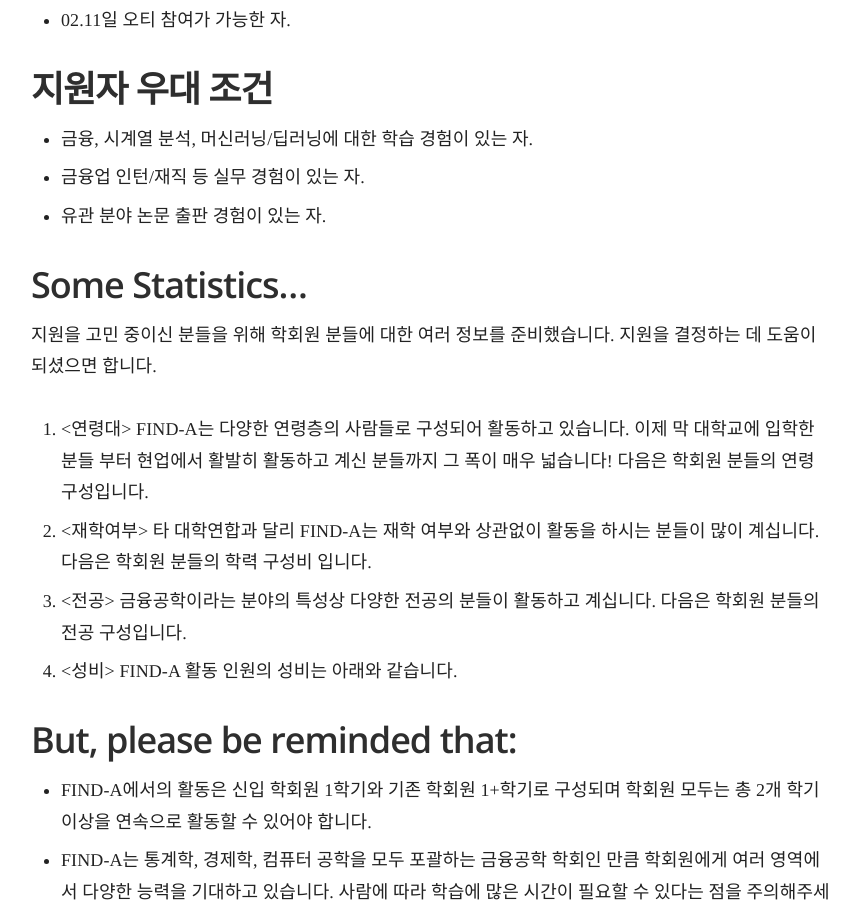
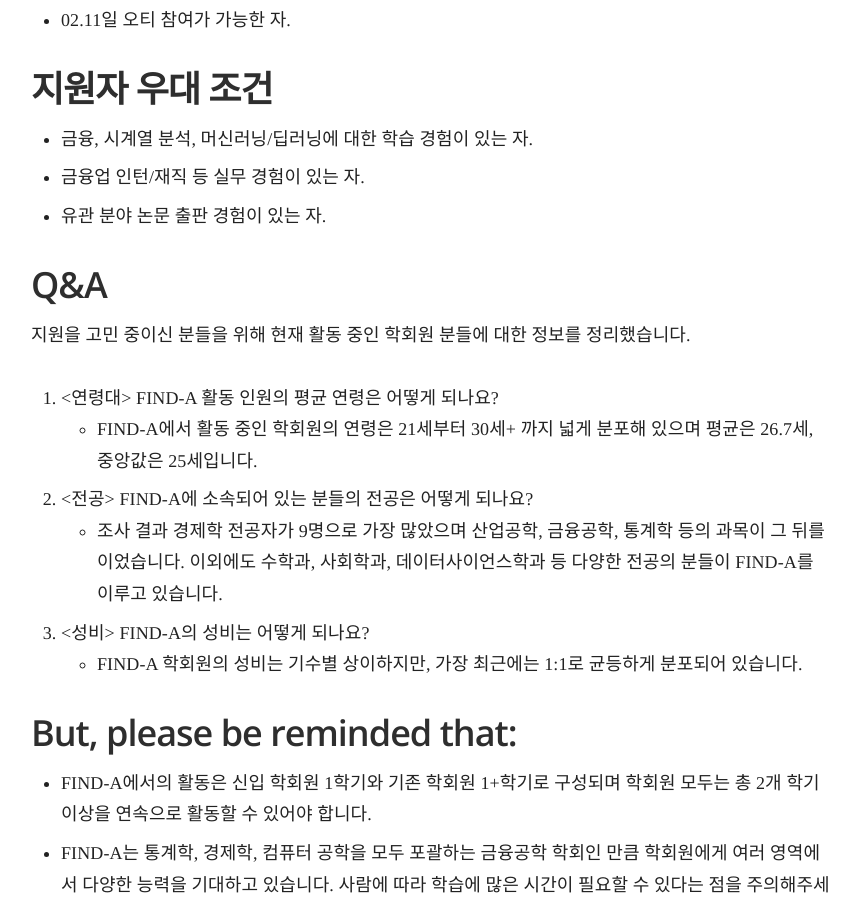
Before and after one commit to Find-A-AI/find-a-ai.github.io, a Jekyll site: the page built from _docs/3.ETC/Recruiting Info.md, in a window 1280 px wide and 900 px high, scrolled down 940 px. Shown: the whole window, without its empty margins (359-1218 px from the left). Built offline with Jekyll 4.4.1, drawn with Linux system fonts in a browser that asks for light colours; some web fonts are replaced.

Commit message:
Update Recruiting Info.md

```diff
--- a/_docs/3.ETC/Recruiting Info.md
+++ b/_docs/3.ETC/Recruiting Info.md
@@ -28,13 +28,17 @@ order: 2
   - 금융업 인턴/재직 등 실무 경험이 있는 자.
   - 유관 분야 논문 출판 경험이 있는 자.
 
-## Some Statistics...
- 지원을 고민 중이신 분들을 위해 학회원 분들에 대한 여러 정보를 준비했습니다. 지원을 결정하는 데 도움이 되셨으면 합니다.
+## Q&A
+ 지원을 고민 중이신 분들을 위해 현재 활동 중인 학회원 분들에 대한 정보를 정리했습니다.
 
- 1. <연령대> FIND-A는 다양한 연령층의 사람들로 구성되어 활동하고 있습니다. 이제 막 대학교에 입학한 분들 부터 현업에서 활발히 활동하고 계신 분들까지 그 폭이 매우 넓습니다! 다음은 학회원 분들의 연령 구성입니다.
- 2. <재학여부> 타 대학연합과 달리 FIND-A는 재학 여부와 상관없이 활동을 하시는 분들이 많이 계십니다. 다음은 학회원 분들의 학력 구성비 입니다.
- 3. <전공> 금융공학이라는 분야의 특성상 다양한 전공의 분들이 활동하고 계십니다. 다음은 학회원 분들의 전공 구성입니다.
- 4. <성비> FIND-A 활동 인원의 성비는 아래와 같습니다.
+ 1. <연령대> FIND-A 활동 인원의 평균 연령은 어떻게 되나요?
+     - FIND-A에서 활동 중인 학회원의 연령은 21세부터 30세+ 까지 넓게 분포해 있으며 평균은 26.7세, 중앙값은 25세입니다.
+
+ 2. <전공> FIND-A에 소속되어 있는 분들의 전공은 어떻게 되나요?
+     - 조사 결과 경제학 전공자가 9명으로 가장 많았으며 산업공학, 금융공학, 통계학 등의 과목이 그 뒤를 이었습니다. 이외에도 수학과, 사회학과, 데이터사이언스학과 등 다양한 전공의 분들이 FIND-A를 이루고 있습니다.
+
+ 3. <성비> FIND-A의 성비는 어떻게 되나요?
+     - FIND-A 학회원의 성비는 기수별 상이하지만, 가장 최근에는 1:1로 균등하게 분포되어 있습니다.
 
 ## But, please be reminded that:
   - FIND-A에서의 활동은 신입 학회원 1학기와 기존 학회원 1+학기로 구성되며 학회원 모두는 총 2개 학기 이상을 연속으로 활동할 수 있어야 합니다.
```
